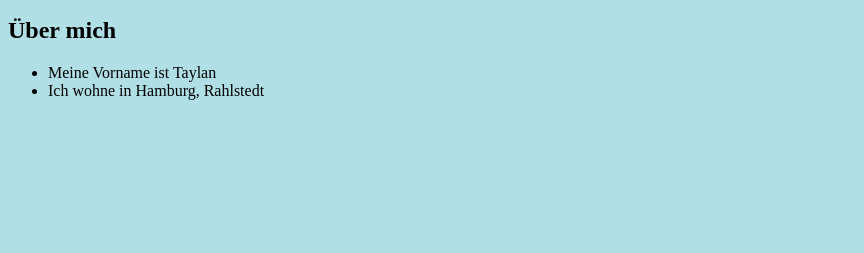
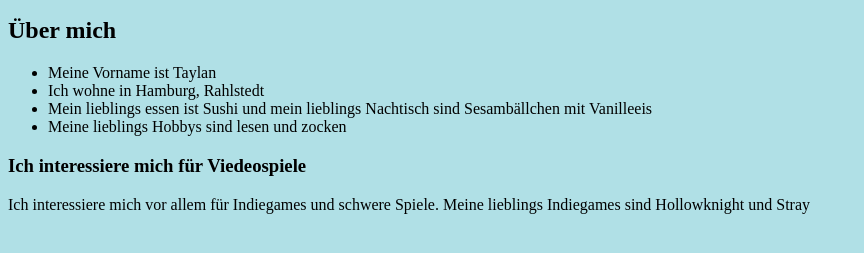
Before and after one commit to Tifu-ops/baum, a plain HTML site: page index.html in a window 1280 px wide. Shown: the part 105-358 px from the top of the page, without its empty margins (0-864 px from the left). Drawn offline with Linux system fonts and the light colour scheme.

Commit message:
Update index.html

```diff
--- a/index.html
+++ b/index.html
@@ -14,5 +14,14 @@
 <ul>
   <li>Meine Vorname ist Taylan</li>
   <li>Ich wohne in Hamburg, Rahlstedt</li>
+  <li>Mein lieblings essen ist Sushi und mein lieblings Nachtisch sind Sesambällchen mit Vanilleeis</li>
+  <li>Meine lieblings Hobbys sind lesen und zocken</li>
+</ul>
+<h3>Ich interessiere mich für Viedeospiele</h3>
+<p>
+  Ich interessiere mich vor allem für Indiegames und schwere Spiele.
+  Meine lieblings Indiegames sind Hollowknight und Stray
+</p>
+    </body>
 
-</ul>
+</html>
```
